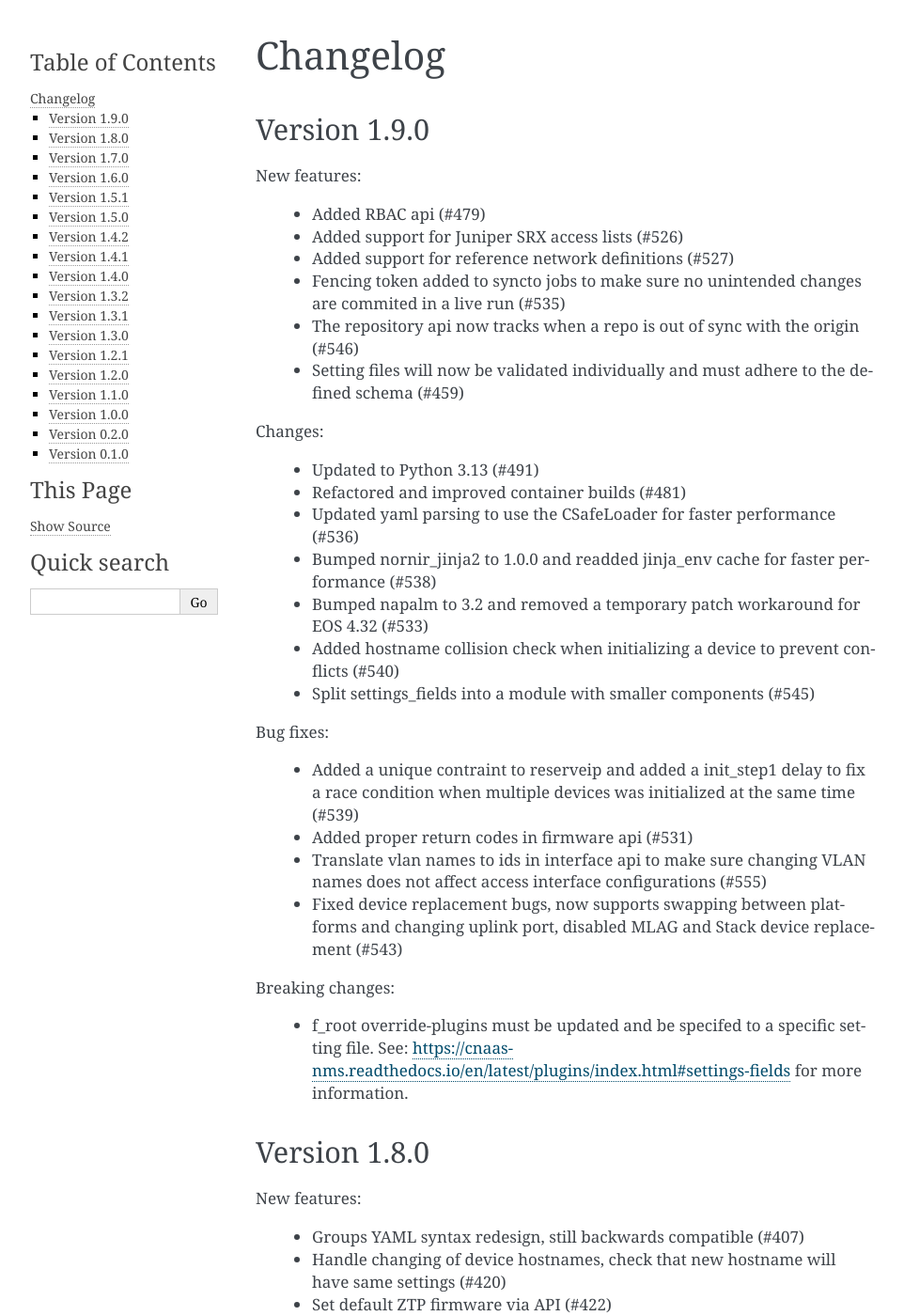
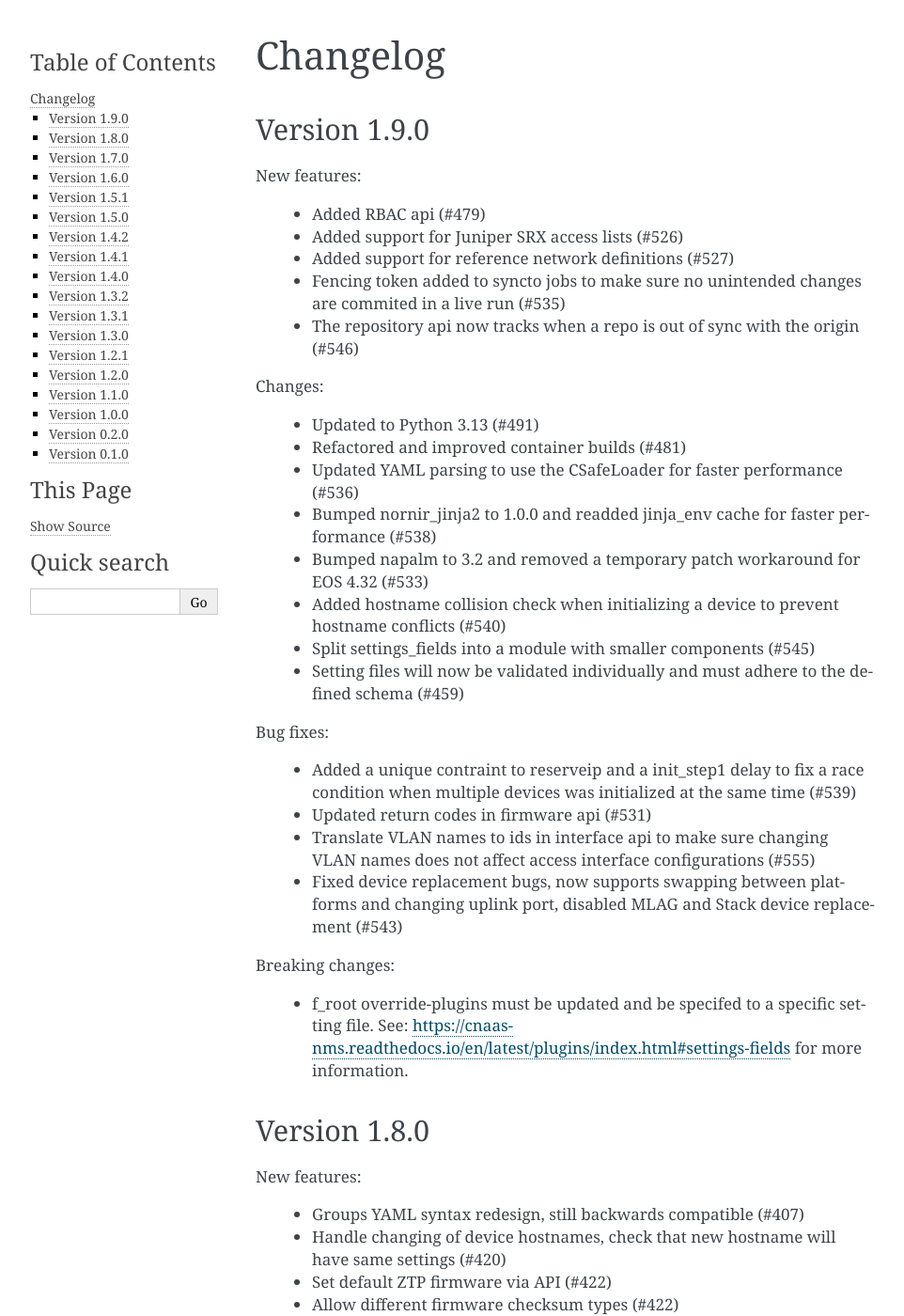
Before and after one commit to SUNET/cnaas-nms, a Sphinx documentation site: the page built from docs/changelog/index.rst, in a window 1280 px wide and 1400 px high. Shown: the whole window at 94% size, without its empty margins (148-1110 px from the left). Built offline with Sphinx 7.4.7, drawn with Linux system fonts in a browser that asks for light colours.

Commit message:
Spelling fixes and sorting

```diff
--- a/docs/changelog/index.rst
+++ b/docs/changelog/index.rst
@@ -11,23 +11,23 @@ New features:
  - Added support for reference network definitions (#527)
  - Fencing token added to syncto jobs to make sure no unintended changes are commited in a live run (#535)
  - The repository api now tracks when a repo is out of sync with the origin (#546)
- - Setting files will now be validated individually and must adhere to the defined schema (#459)
 
 Changes:
 
  - Updated to Python 3.13 (#491)
  - Refactored and improved container builds (#481)
- - Updated yaml parsing to use the CSafeLoader for faster performance (#536)
+ - Updated YAML parsing to use the CSafeLoader for faster performance (#536)
  - Bumped nornir_jinja2 to 1.0.0 and readded jinja_env cache for faster performance (#538)
  - Bumped napalm to 3.2 and removed a temporary patch workaround for EOS 4.32 (#533)
- - Added hostname collision check when initializing a device to prevent conflicts (#540)
+ - Added hostname collision check when initializing a device to prevent hostname conflicts (#540)
  - Split settings_fields into a module with smaller components (#545)
+ - Setting files will now be validated individually and must adhere to the defined schema (#459)
 
 Bug fixes:
 
- - Added a unique contraint to reserveip and added a init_step1 delay to fix a race condition when multiple devices was initialized at the same time (#539)
- - Added proper return codes in firmware api (#531)
- - Translate vlan names to ids in interface api to make sure changing VLAN names does not affect access interface configurations (#555)
+ - Added a unique contraint to reserveip and a init_step1 delay to fix a race condition when multiple devices was initialized at the same time (#539)
+ - Updated return codes in firmware api (#531)
+ - Translate VLAN names to ids in interface api to make sure changing VLAN names does not affect access interface configurations (#555)
  - Fixed device replacement bugs, now supports swapping between platforms and changing uplink port, disabled MLAG and Stack device replacement (#543)
 
 Breaking changes:
```
